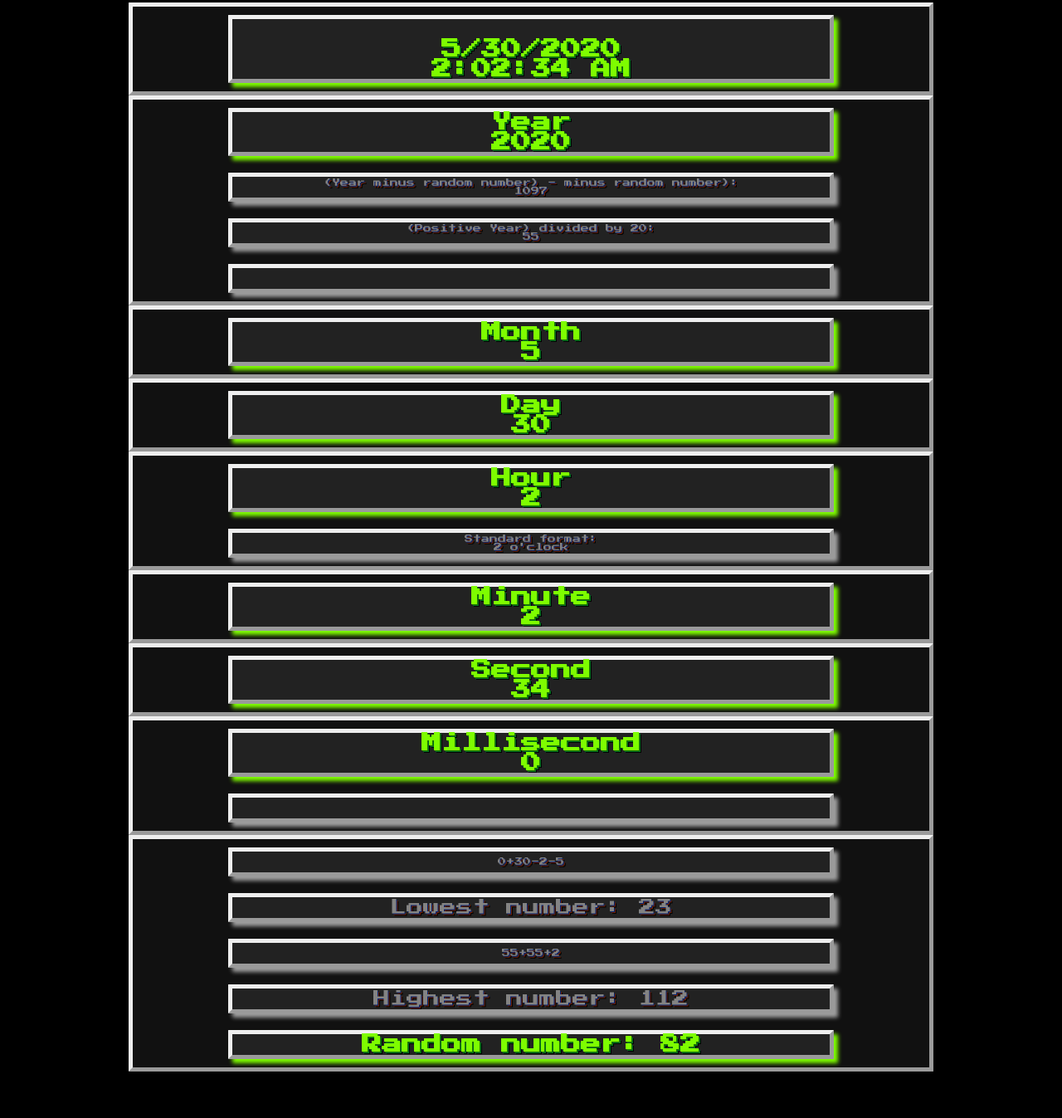
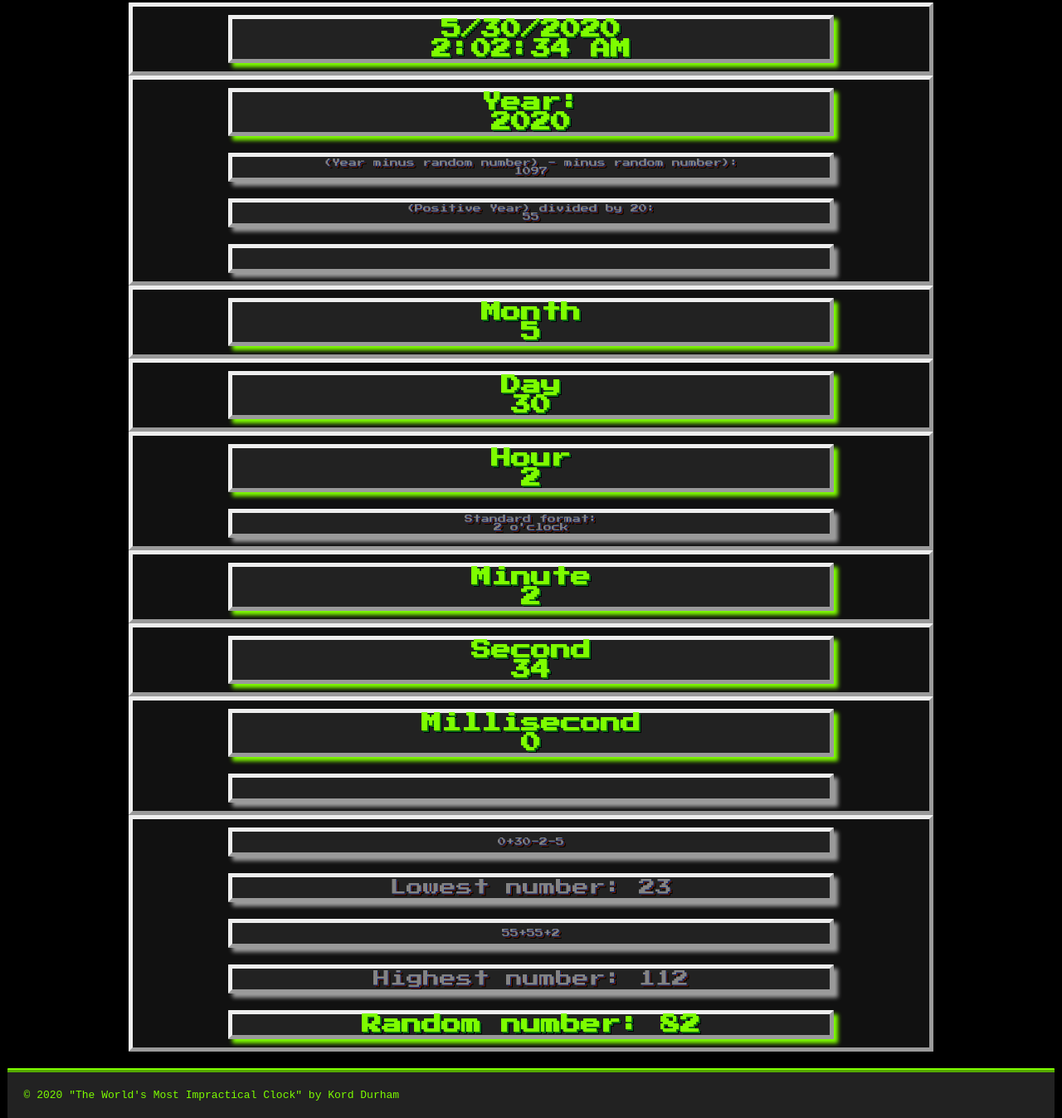
Before and after one commit to kordldurham/impractical_clock, a plain HTML site: page index.html in a window 1280 px wide. Shown: the part 184-1531 px from the top of the page at 83% size. Before the commit the page ends 1475 px from the top, so only its background shows below. Drawn offline with Linux system fonts and the light colour scheme.

Commit message:
Add files via upload

```diff
--- a/index.css
+++ b/index.css
@@ -4,6 +4,25 @@ body {
     height: 90vw;
     font-family: 'Press Start 2P', Arial, Helvetica, sans-serif;
     font-weight: 200;
+}
+
+#footerbox {
+    margin-top: 20px;
+    margin-left: auto;
+    margin-right: auto;
+    width: 96.74%;
+    padding: 20px;
+    border-top-style: ridge;
+    border-bottom-style: none;
+    border-left-style: none;
+    border-right-style: none;
+    border-top-color: #7efd00;
+}
+
+footer {
+    color: lawngreen;
+    align-self: flex-start;
+    font-family: monospace;
 }
 
 h1,
@@ -45,7 +64,7 @@ div {
 
 .backdiv,
 div {
-    flex: 2;
+    flex: 2 0 100px;
     border-style: outset;
     border-width: 5px;
     border-radius: 1px 1px 1px 1px;
--- a/index.html
+++ b/index.html
@@ -45,6 +45,11 @@
     <div class="medgrey" id="high"></div>
     <div class="biggreen" id="ran"></div>
 </div>
+<aside>
+<div id="footerbox">
+<footer>&copy; 2020 "The World's Most Impractical Clock" by Kord Durham</footer>
+</div>
+</aside>
 </body>
 </main>
 <script src="index.js"></script>
--- a/index.js
+++ b/index.js
@@ -102,7 +102,7 @@ function randomNumberGenerator() {
         minZero = "0";
     }
 
-    let datetimeIntA = `<br>${getMonth()}/${getDate()}/${getYear()}<br>${hourIntB}:${minZero}${getMinute()}:${zeroPlace}${getSec()}${amPM}<br>`;
+    let datetimeIntA = `${getMonth()}/${getDate()}/${getYear()}<br>${hourIntB}:${minZero}${getMinute()}:${zeroPlace}${getSec()}${amPM}`;
 
     console.log(`Retrieving todays date and time`);
     let datetimeDisplay = `${datetimeIntA}`;
@@ -110,7 +110,7 @@ function randomNumberGenerator() {
 
     console.log(`Retrieving year`);
     yearIntB = parseInt(yearIntA) - Math.floor(Math.random() * 2200 + 1) - Math.floor(Math.random() * 1000 + 1);
-    let yearDisplaya = `Year<br>${yearIntA}`;
+    let yearDisplaya = `Year:<br>${yearIntA}`;
     document.getElementById('yeara').innerHTML = yearDisplaya;
     console.log(yearIntA, "'before math year'", yearIntB, "'after math year'");
     let yearDisplayb = `(Year minus random number) - minus random number):<br>${yearIntB}`;
```
